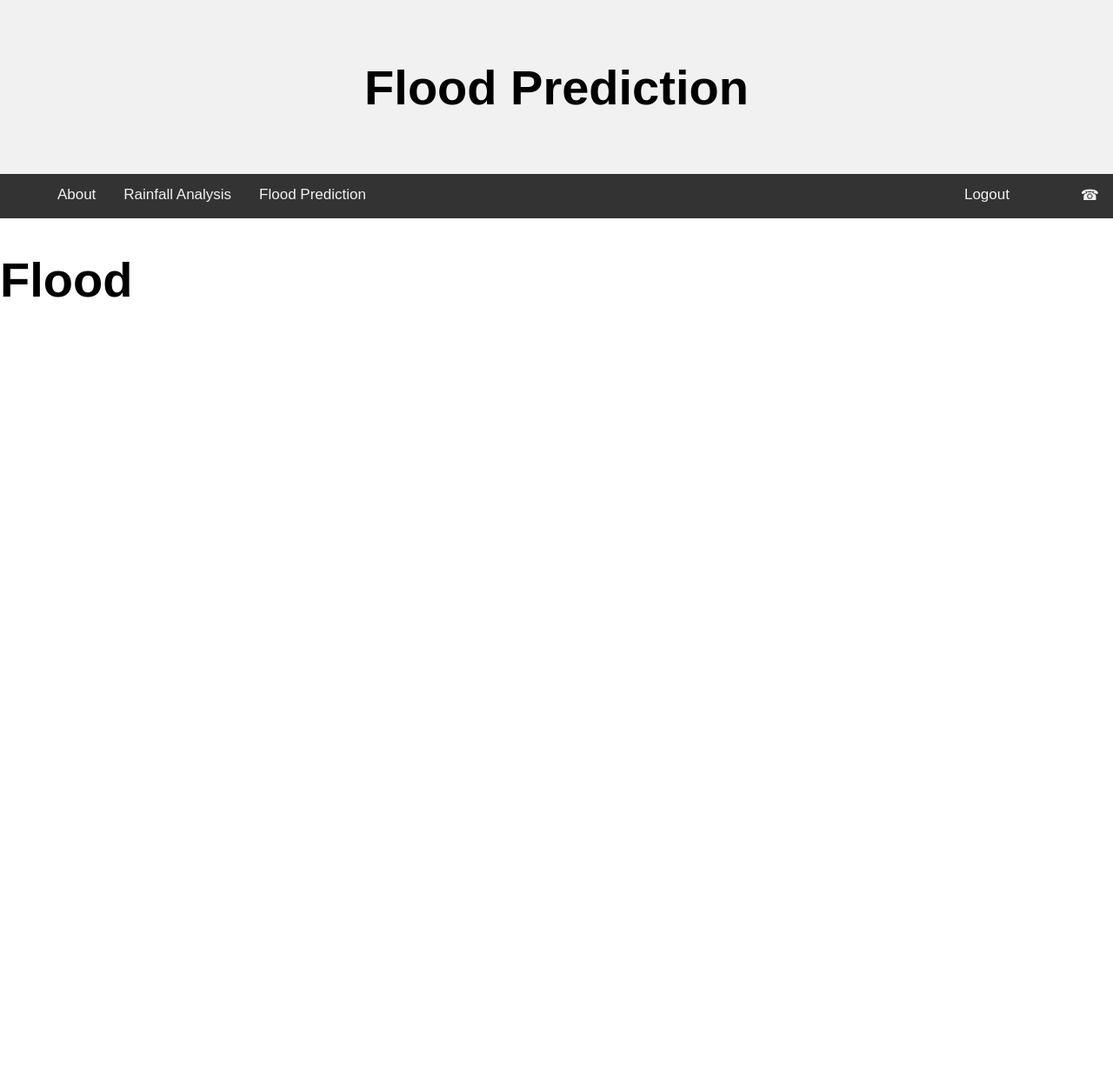
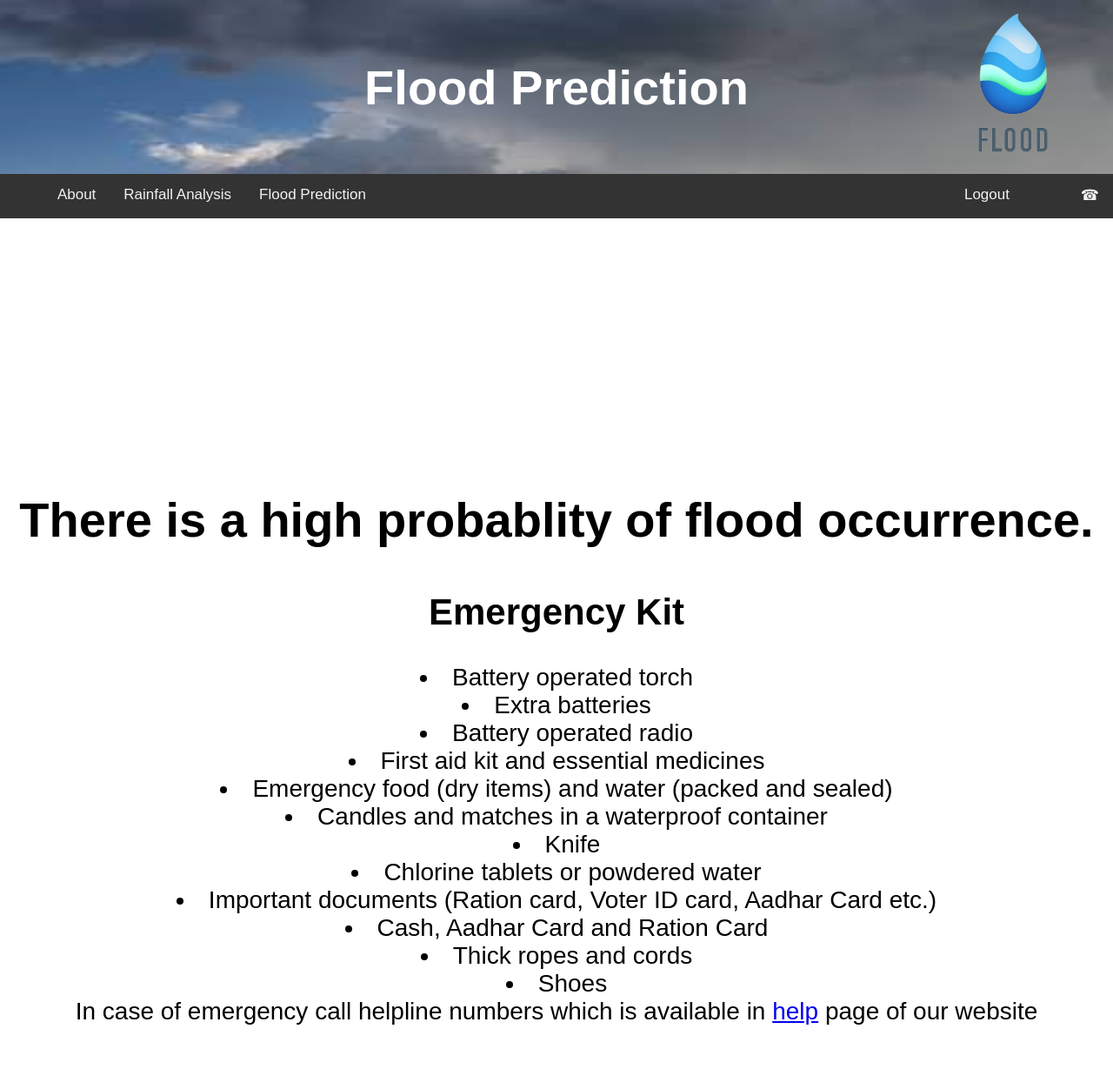
Before and after one commit to nitinkashyap1821/final_year_project, a Flask app: page /flood in a window 1280 px wide. Shown: the whole page at 87% size. Before the commit the page ends 342 px from the top, so only its background shows below. Run offline with Flask 2, Linux system fonts and the light colour scheme.

Commit message:
flood page done with bg image and logo

```diff
--- a/static/styles/project.css
+++ b/static/styles/project.css
@@ -8,6 +8,11 @@ body {
   background-color: #f1f1f1;
   padding: 30px;
   text-align: center;
+}
+
+div.header img.logo {
+  position: absolute;
+  right: -10px; top: -5px;
 }
 
 #navbar {
--- a/templates/about.html
+++ b/templates/about.html
@@ -7,8 +7,10 @@
 	</head>
 <body>
 <div class="header" style="background-image: url(static/2.jpg); background-size:cover;background-size: 1550px 200px;background-repeat: no-repeat; height: 140px;">
-<h1 style="color:white"><b>Flood Prediction</b></h1>
-</div><div><img src="{{ url_for('static', filename='5.jpg')}}" style=" padding-left: 0%; padding-top: 10px;"></div>
+  <h1 style="color:white"><b>Flood Prediction</b></h1> <img class="logo" src="{{ url_for('static', filename='7.png')}}"  style="height:200px; width:250px;">
+
+</div>
+
 
 
 <div id="navbar" >
--- a/templates/flood.html
+++ b/templates/flood.html
@@ -5,11 +5,29 @@
 		<link rel="stylesheet" type="text/css" href="{{ url_for('static', filename='styles/project.css')}}">
         <meta name="viewport" content="width=device-width, initial-scale=1">
         <link href="https://fonts.googleapis.com/icon?family=Material+Icons" rel="stylesheet">
+        <style>
+          .blink {
+  animation: blink 1s steps(1, end) infinite;
+}
+
+@keyframes blink {
+  0% {
+    opacity: 1;
+  }
+  50% {
+    opacity: 0;
+  }
+  100% {
+    opacity: 1;
+  }
+}
+        </style>
 	</head>
 <body>
-<div class="header">
-  <h1>Flood Prediction</h1>
-</div>
+  <div class="header" style="background-image: url(static/2.jpg); background-size:cover;background-size: 1550px 200px;background-repeat: no-repeat; height: 140px;">
+    <h1 style="color:white"><b>Flood Prediction</b></h1> <img class="logo" src="{{ url_for('static', filename='7.png')}}"  style="height:200px; width:250px;">
+
+  </div>
 
 
 <div id="navbar">
@@ -22,11 +40,25 @@
       <a class="material-icons" style="font-size:23px" href="/user_account">&#xe7ff;</a>
         <a href="/helpafterlogin" title="contact us">&#9742</a>
     </div>
-</div>
+</div><br><br>
+<center>
+<div class="blink"><img class="logo" src="{{ url_for('static', filename='1.jpg')}}"  style="height:200px; width:250px;"></div>
+<p> <h1>There is a high probablity of flood occurrence.</h1></p>
+<p><h2>Emergency Kit</h2>
 
-
-
-<h1>Flood</h1>
+<li>Battery operated torch</li><li>
+Extra batteries</li><li>
+Battery operated radio</li><li>
+First aid kit and essential medicines</li><li>
+Emergency food (dry items) and water (packed and sealed)</li><li>
+Candles and matches in a waterproof container</li><li>
+Knife</li><li>
+Chlorine tablets or powdered water</li><li>
+Important documents (Ration card, Voter ID card, Aadhar Card etc.)</li><li>
+Cash, Aadhar Card and Ration Card</li><li>
+Thick ropes and cords</li><li>
+Shoes</li>
+In case of emergency call helpline numbers which is available in <a href="/helpafterlogin">help</a> page of our website</p></center>
 
 <script>
   window.onscroll = function() {myFunction()};
--- a/templates/help.html
+++ b/templates/help.html
@@ -6,10 +6,10 @@
         <link href="https://fonts.googleapis.com/icon?family=Material+Icons" rel="stylesheet">
 	</head>
 <body>
-<div class="header">
-  <h1>Flood Prediction</h1>
-</div>
+  <div class="header" style="background-image: url(static/2.jpg); background-size:cover;background-size: 1550px 200px;background-repeat: no-repeat; height: 140px;">
+    <h1 style="color:white"><b>Flood Prediction</b></h1> <img class="logo" src="{{ url_for('static', filename='7.png')}}"  style="height:200px; width:250px;">
 
+  </div>
 
 <div id="navbar">
     <a class="material-icons" style="font-size:23px" href="/index">&#xe88a;</a>
--- a/templates/helpafterlogin.html
+++ b/templates/helpafterlogin.html
@@ -6,10 +6,10 @@
         <link href="https://fonts.googleapis.com/icon?family=Material+Icons" rel="stylesheet">
 	</head>
 <body>
-<div class="header">
-  <h1>Flood Prediction</h1>
-</div>
+  <div class="header" style="background-image: url(static/2.jpg); background-size:cover;background-size: 1550px 200px;background-repeat: no-repeat; height: 140px;">
+    <h1 style="color:white"><b>Flood Prediction</b></h1> <img class="logo" src="{{ url_for('static', filename='7.png')}}"  style="height:200px; width:250px;">
 
+  </div>
 
 <div id="navbar">
     <a class="material-icons" style="font-size:23px" href="/index">&#xe88a;</a>
--- a/templates/rainfall_predict.html
+++ b/templates/rainfall_predict.html
@@ -6,10 +6,10 @@
         <link href="https://fonts.googleapis.com/icon?family=Material+Icons" rel="stylesheet">
 	</head>
 <body>
-<div class="header">
-  <h1>Flood Prediction</h1>
-</div>
+  <div class="header" style="background-image: url(static/2.jpg); background-size:cover;background-size: 1550px 200px;background-repeat: no-repeat; height: 140px;">
+    <h1 style="color:white"><b>Flood Prediction</b></h1> <img class="logo" src="{{ url_for('static', filename='7.png')}}"  style="height:200px; width:250px;">
 
+  </div>
 
 <div id="navbar">
 	<a class="material-icons" style="font-size:23px" href="/index">&#xe88a;</a>
```
Also changed, not shown: templates/aboutafterlogin.html (+4 -3 lines), templates/home.html (+4 -3 lines), templates/index.html (+4 -3 lines), templates/noflood.html (+4 -3 lines), templates/predict.html (+4 -3 lines), templates/rainfall_analysis_predict.html (+5 -5 lines), templates/rainfall_graph.html (+5 -4 lines), templates/user_account.html (+9 -8 lines), templates/user_login.html (+4 -3 lines), templates/user_register.html (+4 -3 lines), static/5.jpg, static/5.png (added), static/7.png (added), static/7.webp (added).
